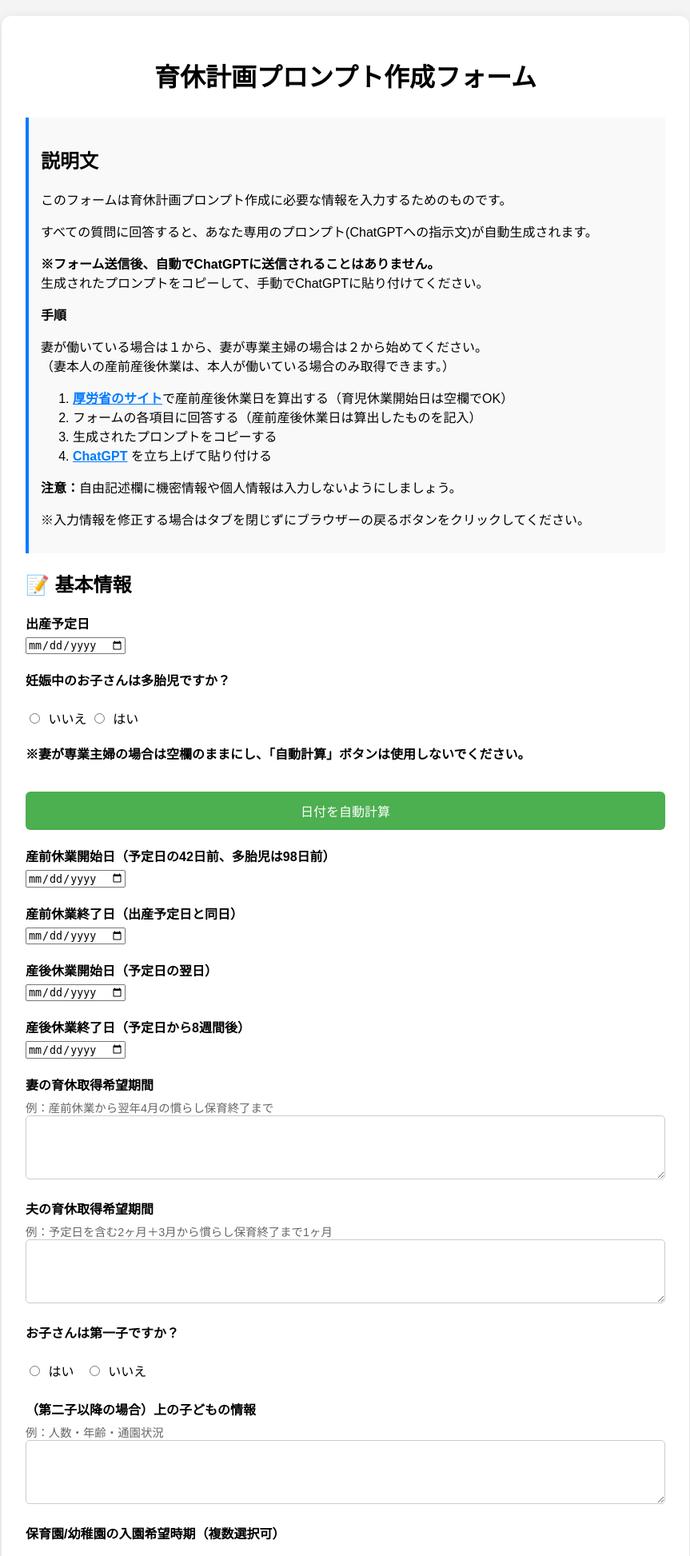
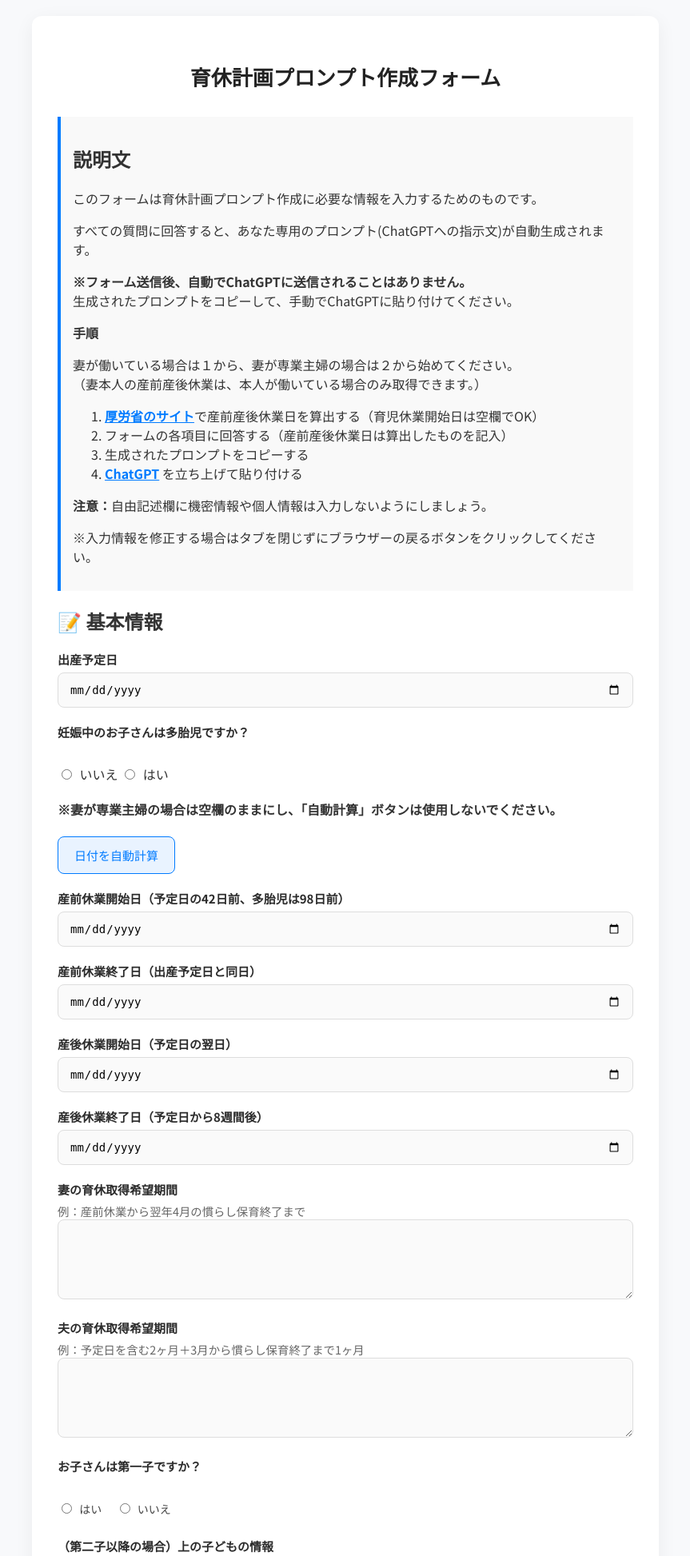
Before and after one commit to kbobshida/ikukkyu_webapp, a Flask app: page / in a window 1280 px wide. Shown: the top 1946 px of the page at 80% size, without its empty margins (208-1071 px from the left). Run offline with Flask 2, Linux system fonts and the light colour scheme.

Commit message:
Update style.css

```diff
--- a/static/style.css
+++ b/static/style.css
@@ -1,89 +1,168 @@
+/* ベース全体 */
 body {
-    background-color: #f4f4f4;
-    font-family: 'Arial', sans-serif;
+    background-color: #f8f9fb;
+    font-family: 'Noto Sans JP', 'Hiragino Kaku Gothic ProN', 'Yu Gothic', 'Meiryo', sans-serif;
     margin: 0;
     padding: 20px;
+    color: #333;
 }
 
+/* メインフォームコンテナ */
 .container {
-    max-width: 800px;
+    max-width: 720px;
     margin: 0 auto;
-    background-color: #fff;
-    padding: 30px;
+    background-color: #ffffff;
+    padding: 40px 32px;
     border-radius: 12px;
-    box-shadow: 0 4px 15px rgba(0, 0, 0, 0.1);
+    box-shadow: 0 6px 24px rgba(0, 0, 0, 0.06);
 }
 
+/* タイトル */
 h1 {
     text-align: center;
-    margin-bottom: 30px;
+    margin-bottom: 32px;
+    font-size: 26px;
+    color: #222;
+    font-weight: 600;
 }
 
+/* 各項目ブロック */
 .form-group {
-    margin-bottom: 20px;
+    margin-bottom: 24px;
 }
 
-/* 各項目の最初のタイトルラベルは太字・縦配置 */
+/* ラベル（最初の1行目） */
 .form-group > label:first-child {
     display: block;
-    font-weight: bold;
+    font-weight: 600;
     margin-bottom: 6px;
+    color: #2c2c2c;
+    font-size: 15px;
 }
 
-/* 通常ラベル（チェックボックスや選択肢用） */
+/* ラジオやチェックボックス用のラベル */
 label {
     display: inline-block;
-    margin-bottom: 4px;
-    font-weight: normal;
-    margin-right: 10px;
+    margin-bottom: 6px;
+    margin-right: 14px;
+    font-weight: 400;
+    font-size: 14px;
+    color: #444;
 }
 
+/* 入力・選択フォーム */
 input[type="text"],
+input[type="date"],
 textarea,
 select {
     width: 100%;
-    padding: 10px;
-    border-radius: 5px;
-    border: 1px solid #ccc;
+    padding: 12px 14px;
+    border-radius: 8px;
+    border: 1px solid #ddd;
+    background-color: #fafafa;
     font-size: 14px;
     box-sizing: border-box;
+    transition: border 0.2s ease, box-shadow 0.2s ease;
 }
 
-/* テキストエリアは縦にリサイズ可能 */
+input:focus,
+textarea:focus,
+select:focus {
+    outline: none;
+    border-color: #007BFF;
+    box-shadow: 0 0 0 3px rgba(0, 123, 255, 0.2);
+    background-color: #fff;
+}
+
+/* テキストエリア */
 textarea {
     resize: vertical;
-    min-height: 80px;
+    min-height: 100px;
 }
 
+/* ラジオ・チェックボックス */
 input[type="radio"],
 input[type="checkbox"] {
     margin-right: 6px;
-    margin-bottom: 4px;
+    accent-color: #007BFF;
 }
 
-button {
-    width: 100%;
-    padding: 12px;
-    background-color: #4CAF50;
-    color: white;
-    font-size: 16px;
+/* ===== ボタン統一スタイル ===== */
+
+/* 共通ボタンスタイル */
+button,
+.btn {
+    display: inline-block;
+    font-size: 15px;
+    font-weight: 500;
+    padding: 12px 20px;
+    border-radius: 8px;
+    cursor: pointer;
+    transition: background-color 0.25s ease;
+    text-align: center;
+    text-decoration: none;
     border: none;
-    border-radius: 6px;
-    cursor: pointer;
-    margin-top: 20px;
 }
 
-button:hover {
-    background-color: #45a049;
+/* メイン操作ボタン */
+.primary-btn {
+    background-color: #007BFF;
+    color: white;
+    width: 100%;
+    margin-top: 28px;
+}
+
+.primary-btn:hover {
+    background-color: #005ecf;
+}
+
+/* サブ操作ボタン（コピー、日付計算など） */
+.secondary-btn {
+    background-color: #e9f3ff;
+    color: #007BFF;
+    border: 1px solid #007BFF;
+    width: auto;
+    margin-top: 6px;
+}
+
+.secondary-btn:hover {
+    background-color: #007BFF;
+    color: white;
+}
+
+/* プロンプト用テキストエリア */
+#promptText {
+    width: 100%;
+    font-family: 'Noto Sans JP', monospace;
+    font-size: 14px;
+    line-height: 1.6;
+    padding: 20px;
+    border-radius: 8px;
+    border: 1px solid #ccc;
+    background-color: #fafafa;
+    resize: vertical;
+    white-space: pre-wrap;
+}
+
+/* ChatGPTリンクボックス */
+.chatgpt-link-box {
+    margin-top: 30px;
+    padding: 20px;
+    background-color: #f1f8ff;
+    border-left: 4px solid #00a67e;
 }
 
 /* モバイル対応 */
 @media (max-width: 600px) {
     .container {
-        padding: 15px;
+        padding: 24px;
     }
 
-    button {
+    h1 {
+        font-size: 22px;
+    }
+
+    .btn {
         font-size: 14px;
         padding: 10px;
     }
```
